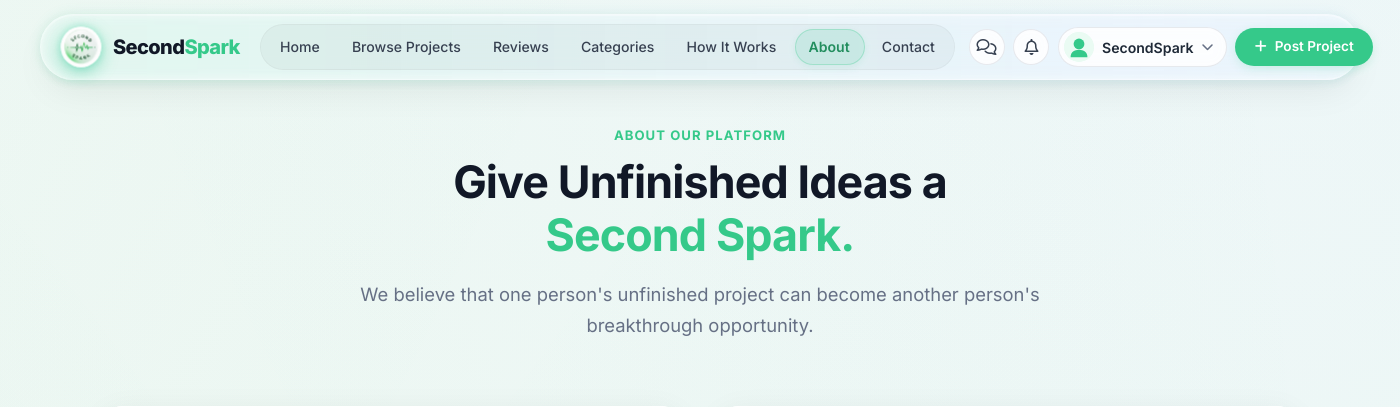
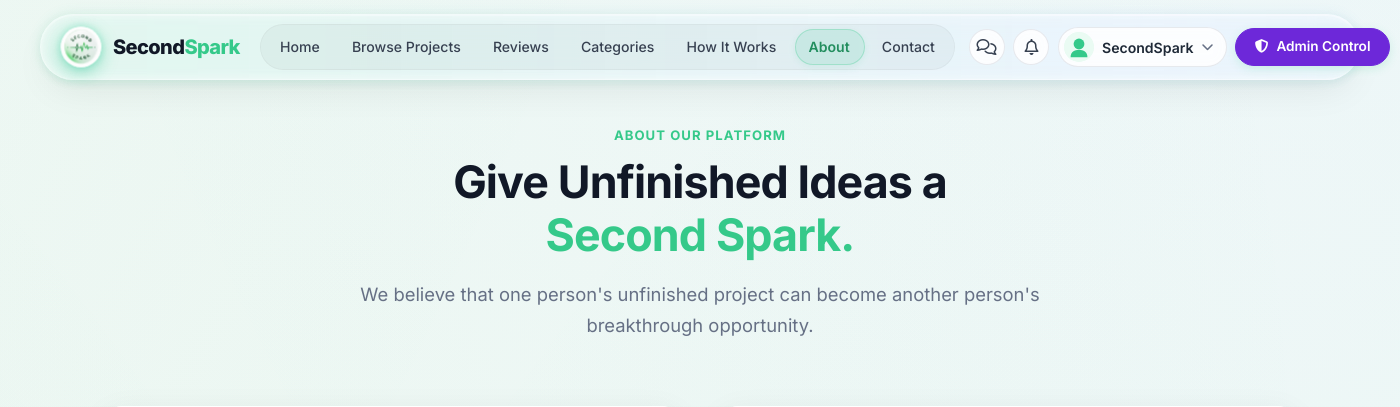
Before and after one commit to Karnatihitesh/SecondSpark, a Flask app: page /about in a window 1400 px wide. Shown: the top 407 px of the page. Run offline with Flask 3, Linux system fonts and the light colour scheme; the visitor is signed in with stand-in values (Sample User, id 1).

Commit message:
Upgrade: Sync app/templates/base.html to SecondSpark-Upload/app/templates/base.html (Three distinct roles & Admin flow)

```diff
--- a/SecondSpark-Upload/app/templates/base.html
+++ b/SecondSpark-Upload/app/templates/base.html
@@ -89,49 +89,83 @@
               <i class="fa-solid fa-chevron-down" style="font-size: 0.75rem; color: var(--text-muted);"></i>
             </button>
             <div class="dropdown-menu">
-              {% if current_user.is_technician %}
+              {% if current_user.is_admin %}
+                <div style="padding: 0.5rem 1rem; font-size: 0.72rem; font-weight: 700; color: #6D28D9; background: #EDE9FE; border-bottom: 1px solid #DDD6FE; margin-bottom: 0.35rem;">
+                  <i class="fa-solid fa-shield-halved"></i> ADMIN CONTROL
+                </div>
+                <a href="{{ url_for('admin.dashboard') }}" class="dropdown-item">
+                  <i class="fa-solid fa-chart-line"></i> Admin Dashboard
+                </a>
+                <a href="{{ url_for('admin.dashboard', tab='users') }}" class="dropdown-item">
+                  <i class="fa-solid fa-users"></i> Users
+                </a>
+                <a href="{{ url_for('admin.dashboard', tab='technicians') }}" class="dropdown-item">
+                  <i class="fa-solid fa-user-gear"></i> Technicians
+                </a>
+                <a href="{{ url_for('admin.dashboard', tab='projects') }}" class="dropdown-item">
+                  <i class="fa-solid fa-cubes"></i> Projects
+                </a>
+                <a href="{{ url_for('admin.dashboard', tab='reviews') }}" class="dropdown-item">
+                  <i class="fa-solid fa-star"></i> Reviews
+                </a>
+                <a href="{{ url_for('admin.dashboard', tab='reports') }}" class="dropdown-item">
+                  <i class="fa-solid fa-triangle-exclamation"></i> Reports
+                </a>
+                <a href="{{ url_for('auth.profile') }}" class="dropdown-item">
+                  <i class="fa-solid fa-gear"></i> Settings
+                </a>
+              {% elif current_user.is_technician %}
                 <div style="padding: 0.5rem 1rem; font-size: 0.72rem; font-weight: 700; color: #1D4ED8; background: #EFF6FF; border-bottom: 1px solid #DBEAFE; margin-bottom: 0.35rem;">
-                  <i class="fa-solid fa-certificate"></i> VERIFIED TECHNICIAN
+                  <i class="fa-solid fa-screwdriver-wrench"></i> TECHNICIAN ACCOUNT
                 </div>
-                <a href="{{ url_for('dashboard.technician_workspace') }}" class="dropdown-item">
-                  <i class="fa-solid fa-screwdriver-wrench"></i> Technician Workspace
+                <a href="{{ url_for('dashboard.technician_dashboard') }}" class="dropdown-item">
+                  <i class="fa-solid fa-chart-pie"></i> Technician Dashboard
                 </a>
                 <a href="{{ url_for('projects.browse') }}" class="dropdown-item">
-                  <i class="fa-solid fa-magnifying-glass"></i> Find Builds to Repair
+                  <i class="fa-solid fa-magnifying-glass"></i> Find Projects
+                </a>
+                <a href="{{ url_for('dashboard.technician_dashboard') }}#my-repairs" class="dropdown-item">
+                  <i class="fa-solid fa-wrench"></i> My Repairs
+                </a>
+                <a href="{{ url_for('dashboard.technician_dashboard') }}#repair-requests" class="dropdown-item">
+                  <i class="fa-solid fa-inbox"></i> Repair Requests
+                </a>
+                <a href="{{ url_for('dashboard.technician_dashboard') }}#my-reviews" class="dropdown-item">
+                  <i class="fa-solid fa-star"></i> My Reviews
                 </a>
                 <a href="{{ url_for('auth.public_profile', username=current_user.username) }}" class="dropdown-item">
                   <i class="fa-solid fa-id-badge"></i> Public Freelancer Profile
                 </a>
                 <a href="{{ url_for('auth.profile') }}" class="dropdown-item">
-                  <i class="fa-solid fa-user-gear"></i> Skills & Settings
+                  <i class="fa-solid fa-user-gear"></i> My Skills / Profile
                 </a>
               {% else %}
                 <div style="padding: 0.5rem 1rem; font-size: 0.72rem; font-weight: 700; color: #047857; background: #ECFDF5; border-bottom: 1px solid #D1FAE5; margin-bottom: 0.35rem;">
                   <i class="fa-solid fa-user"></i> CUSTOMER ACCOUNT
                 </div>
-                <a href="{{ url_for('dashboard.index') }}" class="dropdown-item">
+                <a href="{{ url_for('dashboard.customer_dashboard') }}" class="dropdown-item">
                   <i class="fa-solid fa-chart-pie"></i> Customer Dashboard
+                </a>
+                <a href="{{ url_for('dashboard.my_projects') }}" class="dropdown-item">
+                  <i class="fa-solid fa-cubes"></i> My Uploads
                 </a>
                 <a href="{{ url_for('projects.upload') }}" class="dropdown-item">
                   <i class="fa-solid fa-plus-circle"></i> Upload Project
                 </a>
-                <a href="{{ url_for('dashboard.my_projects') }}" class="dropdown-item">
-                  <i class="fa-solid fa-cubes"></i> My Uploaded Builds
-                </a>
                 <a href="{{ url_for('dashboard.saved_projects') }}" class="dropdown-item">
                   <i class="fa-solid fa-bookmark"></i> Saved Projects
+                </a>
+                <a href="{{ url_for('messages.index') }}" class="dropdown-item">
+                  <i class="fa-solid fa-comments"></i> Messages
+                </a>
+                <a href="{{ url_for('notifications.index') }}" class="dropdown-item">
+                  <i class="fa-solid fa-bell"></i> Notifications
                 </a>
                 <a href="{{ url_for('auth.profile') }}" class="dropdown-item">
                   <i class="fa-solid fa-user-gear"></i> Profile & Settings
                 </a>
               {% endif %}
 
-              {% if current_user.is_admin %}
-                <div class="dropdown-divider"></div>
-                <a href="{{ url_for('admin.index') }}" class="dropdown-item" style="color: var(--primary-dark); font-weight: 600;">
-                  <i class="fa-solid fa-shield-halved"></i> Admin Control
-                </a>
-              {% endif %}
               <div class="dropdown-divider"></div>
               <a href="{{ url_for('auth.logout') }}" class="dropdown-item" style="color: var(--danger);">
                 <i class="fa-solid fa-arrow-right-from-bracket"></i> Logout
@@ -139,9 +173,13 @@
             </div>
           </div>
 
-          {% if current_user.is_technician %}
-            <a href="{{ url_for('dashboard.technician_workspace') }}" class="btn btn-primary btn-sm nav-auth-desktop" style="background: #2563EB; border-color: #2563EB;">
-              <i class="fa-solid fa-screwdriver-wrench"></i> Workspace
+          {% if current_user.is_admin %}
+            <a href="{{ url_for('admin.dashboard') }}" class="btn btn-primary btn-sm nav-auth-desktop" style="background: #6D28D9; border-color: #6D28D9;">
+              <i class="fa-solid fa-shield-halved"></i> Admin Control
+            </a>
+          {% elif current_user.is_technician %}
+            <a href="{{ url_for('dashboard.technician_dashboard') }}" class="btn btn-primary btn-sm nav-auth-desktop" style="background: #2563EB; border-color: #2563EB;">
+              <i class="fa-solid fa-screwdriver-wrench"></i> Technician Dashboard
             </a>
           {% else %}
             <a href="{{ url_for('projects.upload') }}" class="btn btn-primary btn-sm nav-auth-desktop">
@@ -179,19 +217,26 @@
       <li><a href="{{ url_for('main.about') }}" class="mobile-drawer-link"><i class="fa-solid fa-circle-info"></i> About</a></li>
       <li><a href="{{ url_for('main.contact') }}" class="mobile-drawer-link"><i class="fa-solid fa-envelope"></i> Contact</a></li>
       {% if current_user %}
-        {% if current_user.is_technician %}
-          <li><a href="{{ url_for('dashboard.technician_workspace') }}" class="mobile-drawer-link"><i class="fa-solid fa-screwdriver-wrench"></i> Technician Workspace</a></li>
-          <li><a href="{{ url_for('projects.browse') }}" class="mobile-drawer-link"><i class="fa-solid fa-magnifying-glass"></i> Find Builds to Repair</a></li>
+        {% if current_user.is_admin %}
+          <li><a href="{{ url_for('admin.dashboard') }}" class="mobile-drawer-link" style="color: #6D28D9; font-weight: 700;"><i class="fa-solid fa-shield-halved"></i> Admin Dashboard</a></li>
+          <li><a href="{{ url_for('admin.dashboard', tab='users') }}" class="mobile-drawer-link"><i class="fa-solid fa-users"></i> Manage Users</a></li>
+          <li><a href="{{ url_for('admin.dashboard', tab='technicians') }}" class="mobile-drawer-link"><i class="fa-solid fa-user-gear"></i> Manage Technicians</a></li>
+          <li><a href="{{ url_for('admin.dashboard', tab='projects') }}" class="mobile-drawer-link"><i class="fa-solid fa-cubes"></i> Moderate Projects</a></li>
+        {% elif current_user.is_technician %}
+          <li><a href="{{ url_for('dashboard.technician_dashboard') }}" class="mobile-drawer-link" style="color: #2563EB; font-weight: 700;"><i class="fa-solid fa-screwdriver-wrench"></i> Technician Dashboard</a></li>
+          <li><a href="{{ url_for('projects.browse') }}" class="mobile-drawer-link"><i class="fa-solid fa-magnifying-glass"></i> Find Projects</a></li>
+          <li><a href="{{ url_for('dashboard.technician_dashboard') }}#my-repairs" class="mobile-drawer-link"><i class="fa-solid fa-wrench"></i> My Repairs</a></li>
+          <li><a href="{{ url_for('dashboard.technician_dashboard') }}#repair-requests" class="mobile-drawer-link"><i class="fa-solid fa-inbox"></i> Repair Requests</a></li>
+          <li><a href="{{ url_for('auth.public_profile', username=current_user.username) }}" class="mobile-drawer-link"><i class="fa-solid fa-id-badge"></i> Public Freelancer Profile</a></li>
         {% else %}
-          <li><a href="{{ url_for('dashboard.index') }}" class="mobile-drawer-link"><i class="fa-solid fa-chart-pie"></i> Customer Dashboard</a></li>
+          <li><a href="{{ url_for('dashboard.customer_dashboard') }}" class="mobile-drawer-link" style="color: #059669; font-weight: 700;"><i class="fa-solid fa-chart-pie"></i> Customer Dashboard</a></li>
+          <li><a href="{{ url_for('dashboard.my_projects') }}" class="mobile-drawer-link"><i class="fa-solid fa-cubes"></i> My Uploads</a></li>
           <li><a href="{{ url_for('projects.upload') }}" class="mobile-drawer-link"><i class="fa-solid fa-plus-circle"></i> Upload Project</a></li>
+          <li><a href="{{ url_for('dashboard.saved_projects') }}" class="mobile-drawer-link"><i class="fa-solid fa-bookmark"></i> Saved Projects</a></li>
         {% endif %}
         <li><a href="{{ url_for('messages.index') }}" class="mobile-drawer-link"><i class="fa-solid fa-comments"></i> Messages ({{ unread_msgs_count }})</a></li>
         <li><a href="{{ url_for('notifications.index') }}" class="mobile-drawer-link"><i class="fa-solid fa-bell"></i> Notifications ({{ unread_notifs_count }})</a></li>
         <li><a href="{{ url_for('auth.profile') }}" class="mobile-drawer-link"><i class="fa-solid fa-user"></i> Profile & Settings</a></li>
-        {% if current_user.is_admin %}
-          <li><a href="{{ url_for('admin.index') }}" class="mobile-drawer-link" style="color: var(--primary-dark);"><i class="fa-solid fa-shield-halved"></i> Admin Control</a></li>
-        {% endif %}
         <li style="margin-top: 1rem;"><a href="{{ url_for('auth.logout') }}" class="btn btn-danger btn-block"><i class="fa-solid fa-arrow-right-from-bracket"></i> Logout</a></li>
       {% else %}
         <li style="margin-top: 1.5rem;"><a href="{{ url_for('auth.login') }}" class="btn btn-secondary btn-block">Log In</a></li>
```
